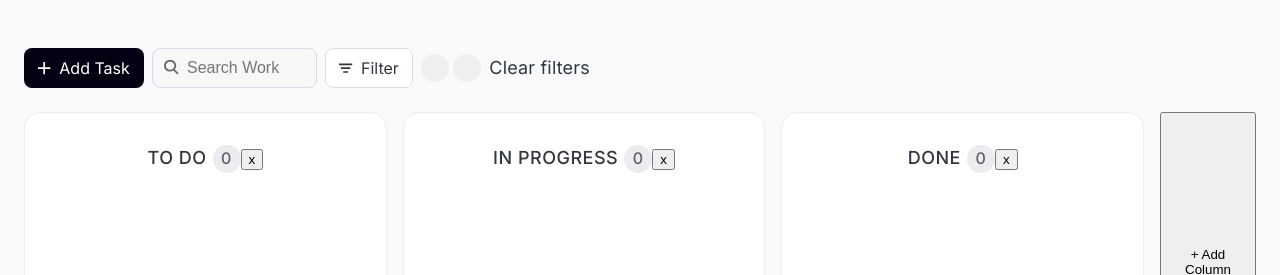
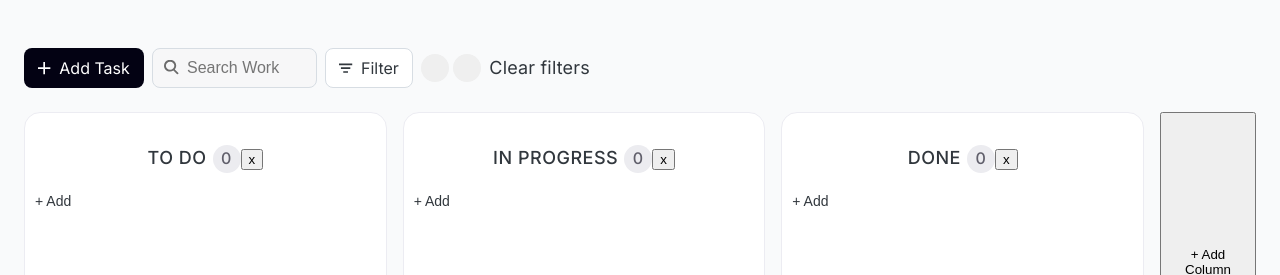
Before and after one commit to Zalinor/task-flow, a React (Vite) app: page / in a window 1280 px wide. Shown: the top 275 px of the page. Built offline with nearby package versions, Linux system fonts and the light colour scheme.

Commit message:
add create task in column button

```diff
--- a/src/App.css
+++ b/src/App.css
@@ -703,6 +703,32 @@ color: var(--text-h);
   color: white;
 }
 
+.task-done-text {
+  text-decoration: line-through;
+  color: #9E9E9E;
+}
+
+.done-check {
+  color: #2ea043;
+  margin-right: 4px;
+  font-weight: bold;
+}
+
+.add-task-in-column {
+  background: none;
+  border: none;
+  color: var(--text-h);
+  cursor: pointer;
+  font-size: 14px;
+  padding: 8px 0;
+  text-align: left;
+  width: 100%;
+}
+
+.add-task-in-column:hover {
+  color: var(--button-bg);
+}
+
 .modal-header h3 {
   cursor: pointer;
 }
--- a/src/App.jsx
+++ b/src/App.jsx
@@ -231,6 +231,7 @@ function App() {
           onDrop={handleMoveTask}
           onEdit={handleEdit}
           onEditTask={handleEditTaskRequest}
+          onAddTask={(columnId) => setAddTaskContext({columnId})}
           onReorder={handleReorder}
           draggedTaskId={draggedTaskId}
           onDragStart={setDraggedTaskId}
--- a/src/components/Column.jsx
+++ b/src/components/Column.jsx
@@ -3,7 +3,7 @@ import TaskCard from './TaskCard';
 
 
 
-function Column({title, columnId, tasks, onDelete, onDrop, onEdit, onEditTask, onReorder, draggedTaskId, onDragStart, onDragEnd, onDeleteColumn, onRenameColumn, draggedColumnId, onColumnDragStart, onColumnDragEnd, onColumnReorder}) {
+function Column({title, columnId, tasks, onDelete, onDrop, onEdit, onEditTask, onAddTask, onReorder, draggedTaskId, onDragStart, onDragEnd, onDeleteColumn, onRenameColumn, draggedColumnId, onColumnDragStart, onColumnDragEnd, onColumnReorder}) {
 
   const [isEditingTitle, setIsEditingTitle] = useState(false);
   const [draftTitle, setDraftTitle] = useState(title);
@@ -138,6 +138,7 @@ function Column({title, columnId, tasks, onDelete, onDrop, onEdit, onEditTask, o
     setDragOverId(null);
   };
 
+  const isDoneColumn = columnId === "done";
 
   return (
     <div
@@ -194,6 +195,9 @@ function Column({title, columnId, tasks, onDelete, onDrop, onEdit, onEditTask, o
         ))}
         {dragOverId === "end" && <div className="drop-indicator"/>}
       </div>
+      <button className="add-task-in-column" onClick={() => onAddTask(columnId)}>
+        + Add
+      </button>
     </div>
   );
 }
--- a/src/components/TaskCard.jsx
+++ b/src/components/TaskCard.jsx
@@ -9,7 +9,6 @@ const PRIORITY_CLASSES = {
   High: "priority-high",
   Medium: "priority-medium",
   Low: "priority-low",
-  Frozen: "priority-frozen",
 };
 
 function formatDueDate(dueDate) {
@@ -18,7 +17,7 @@ function formatDueDate(dueDate) {
   return `${month}/${day}`;
 }
 // A single task card. Recieves data via props from the parent (Column)
-function TaskCard({text, id, priority, dueDate, onDelete, onEdit, onEditRequest, draggedTaskId, onDragStart, onDragEnd}) {
+function TaskCard({text, id, priority, dueDate, isDone, onDelete, onEdit, onEditRequest, draggedTaskId, onDragStart, onDragEnd}) {
   const [isEditing, setIsEditing] = useState(false);
   const [draftText, setDraftText] = useState(text);
   const [isMenuOpen, setIsMenuOpen] = useState(false);
@@ -37,7 +36,6 @@ function TaskCard({text, id, priority, dueDate, onDelete, onEdit, onEditRequest,
     }
     setIsEditing(false);
   };
-
 
   // Fires when the user starts dragging this card
   // We store the task id in the drag event so the drop target can read it later
@@ -63,16 +61,15 @@ function TaskCard({text, id, priority, dueDate, onDelete, onEdit, onEditRequest,
           type="text"
           value={draftText}
           onChange={(event) => setDraftText(event.target.value)}
-          onBlur={handleFinishEditing} //clicking away saves and exit mode
+          onBlur={handleFinishEditing}
           onKeyDown={(event) => {
-            if (event.key === "Enter") event.target.blur(); // Enter also saves
+            if (event.key === "Enter") event.target.blur();
           }}
           autoFocus
         />
       ) : (
-        // Normal mode: plain text, click to start editing
-
-        <span onClick={handleStartEditing}>
+        <span onClick={handleStartEditing} className={isDone ? "task-done-text" : ""}>
+          {isDone && <span className="done-check">✓</span>}
           {text} <span className={`priority-badge ${priorityClass}`}>{priority}</span>
         </span>
       )}
--- a/src/components/TaskDetailModal.jsx
+++ b/src/components/TaskDetailModal.jsx
@@ -197,7 +197,6 @@ function TaskDetailModal({task, columns, onClose, onSave, onAddComment, onDelete
                                     <option value="High">High</option>
                                     <option value="Medium">Medium</option>
                                     <option value="Low">Low</option>
-                                    <option value="Frozen">Frozen</option>
                                 </select>
                             </label>
                         </div>
@@ -207,6 +206,7 @@ function TaskDetailModal({task, columns, onClose, onSave, onAddComment, onDelete
                             <select value={status} onChange={(event) => setStatus(event.target.value)}>
                                 <option value="Open">Open</option>
                                 <option value="In Review">In Review</option>
+                                <option value="Frozen">Frozen</option>
                             </select>
                         </label>
 
--- a/src/components/TaskModal.jsx
+++ b/src/components/TaskModal.jsx
@@ -1,9 +1,9 @@
 import { useState } from "react";
 
-function TaskModal({columns, onClose, onSubmit}) {
+function TaskModal({columns, onClose, onSubmit, initialStageid = null}) {
 
     const [title, setTitle] = useState("");
-    const [stageId, setStageId] = useState(columns[0]?.id ?? "");
+    const [stageId, setStageId] = useState(initialStageid ?? columns[0]?.id ?? "");
     const [description, setDescription] = useState("");
     const [priority, setPriority] = useState("Medium");
     const [status, setStatus] = useState("Open");
@@ -72,7 +72,6 @@ function TaskModal({columns, onClose, onSubmit}) {
                                 <option value="High">High</option>
                                 <option value="Medium">Medium</option>
                                 <option value="Low">Low</option>
-                                <option value="Frozen">Frozen</option>
                             </select>
                         </label>
 
@@ -81,6 +80,7 @@ function TaskModal({columns, onClose, onSubmit}) {
                             <select value={status} onChange={(event) => setStatus(event.target.value)}>
                                 <option value="Open">Open</option>
                                 <option value="In Review">In Review</option>
+                                <option value="Frozen">Frozen</option>
                             </select>
                         </label>
                     </div>
```
